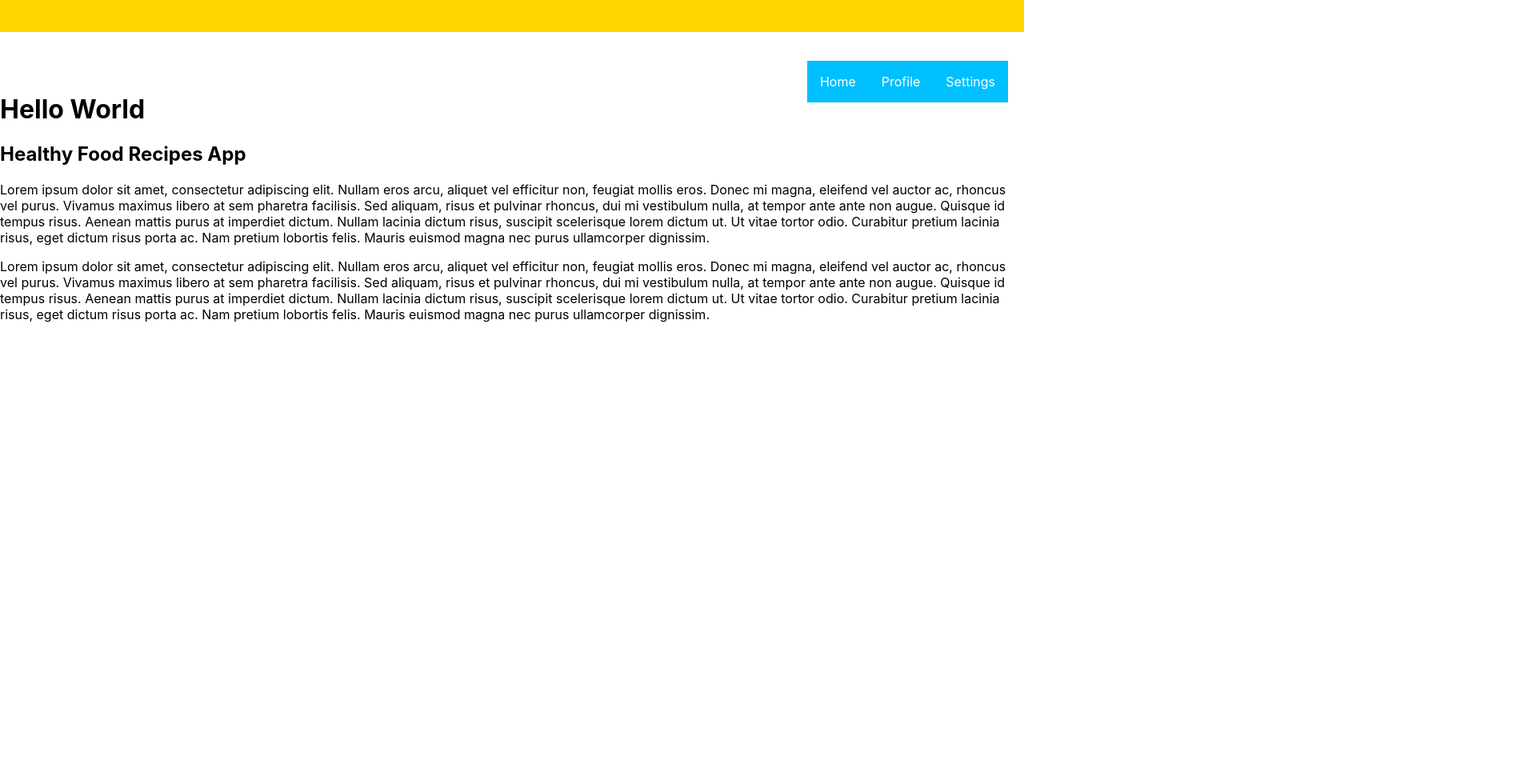
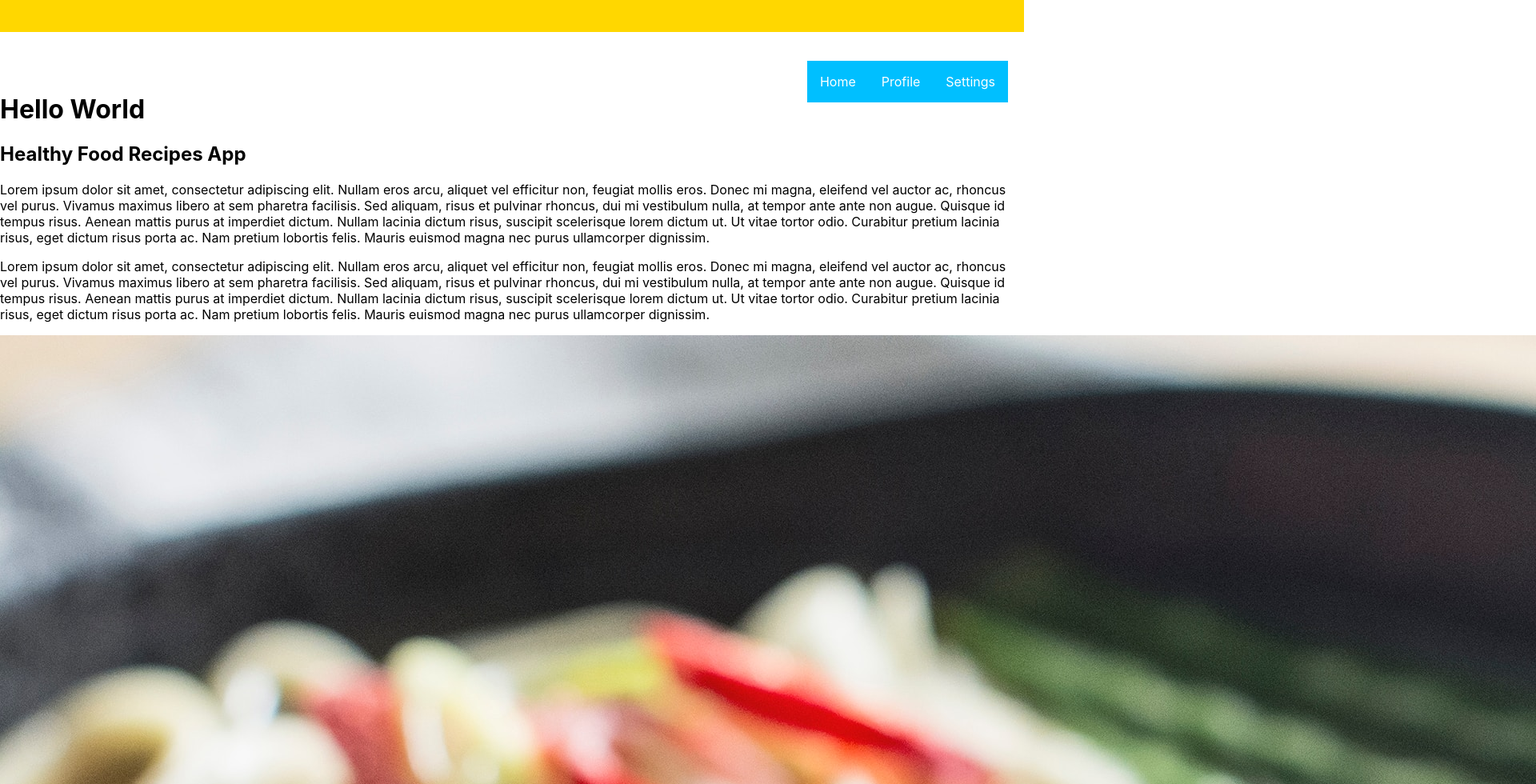
Before and after one commit to lopezg3000/creativeApp, a React (Create React App) app: page / in a window 1280 px wide. Shown: the top 980 px of the page at 80% size, 1920 px wide, since content can reach past the window. Before the commit the page ends 800 px from the top, so only its background shows below. Built offline with nearby package versions, Linux system fonts and the light colour scheme.

Commit message:
importedPicInReactJS

```diff
--- a/src/components/Information.js
+++ b/src/components/Information.js
@@ -1,4 +1,5 @@
 import React from "react"
+import Recipe from "../Img/recipe.jpg"
 
 const Heading = () => {
     return (
@@ -8,7 +9,8 @@ const Heading = () => {
             <main>
                 <p>Lorem ipsum dolor sit amet, consectetur adipiscing elit. Nullam eros arcu, aliquet vel efficitur non, feugiat mollis eros. Donec mi magna, eleifend vel auctor ac, rhoncus vel purus. Vivamus maximus libero at sem pharetra facilisis. Sed aliquam, risus et pulvinar rhoncus, dui mi vestibulum nulla, at tempor ante ante non augue. Quisque id tempus risus. Aenean mattis purus at imperdiet dictum. Nullam lacinia dictum risus, suscipit scelerisque lorem dictum ut. Ut vitae tortor odio. Curabitur pretium lacinia risus, eget dictum risus porta ac. Nam pretium lobortis felis. Mauris euismod magna nec purus ullamcorper dignissim.</p>
                 <p>Lorem ipsum dolor sit amet, consectetur adipiscing elit. Nullam eros arcu, aliquet vel efficitur non, feugiat mollis eros. Donec mi magna, eleifend vel auctor ac, rhoncus vel purus. Vivamus maximus libero at sem pharetra facilisis. Sed aliquam, risus et pulvinar rhoncus, dui mi vestibulum nulla, at tempor ante ante non augue. Quisque id tempus risus. Aenean mattis purus at imperdiet dictum. Nullam lacinia dictum risus, suscipit scelerisque lorem dictum ut. Ut vitae tortor odio. Curabitur pretium lacinia risus, eget dictum risus porta ac. Nam pretium lobortis felis. Mauris euismod magna nec purus ullamcorper dignissim.</p>
-            </main>
+            </main> {/*descriptive html tag. Helps with SEO and accessibility*/}
+            <img src={Recipe} />
         </div>
     );
 };
```
Also changed, not shown: src/Img/recipe.jpg (added).
